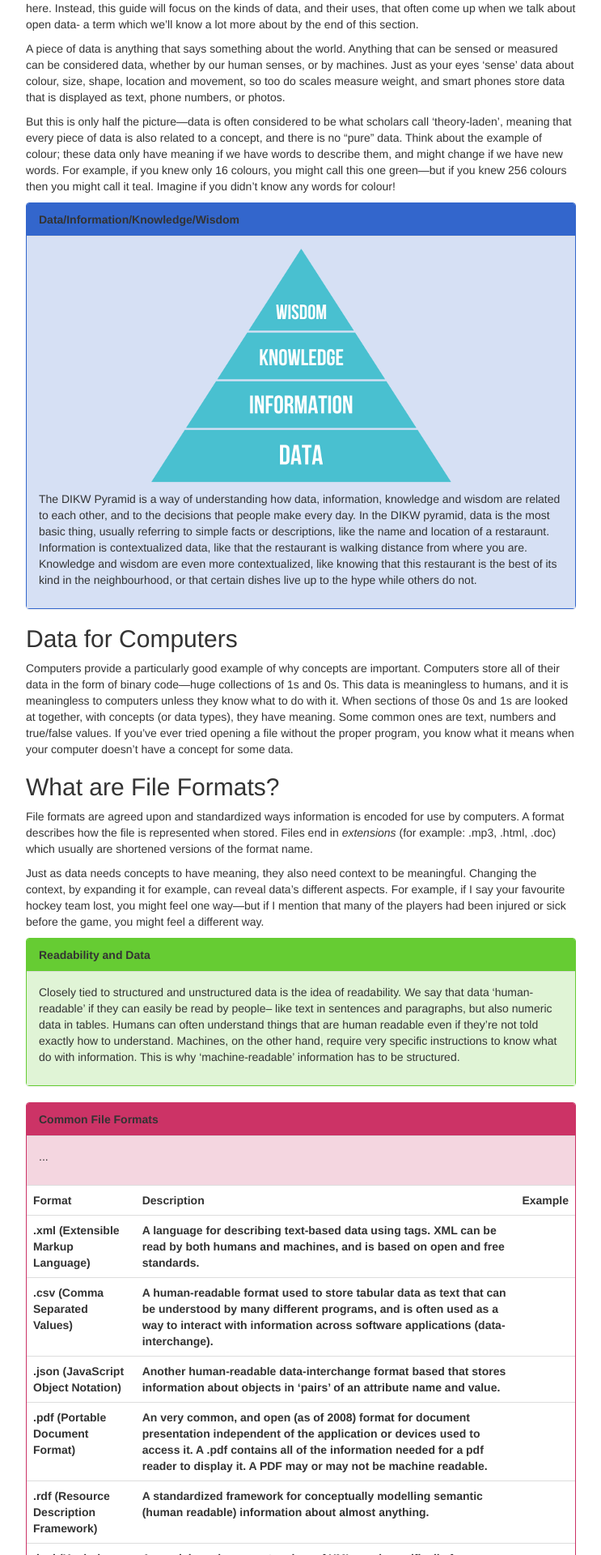
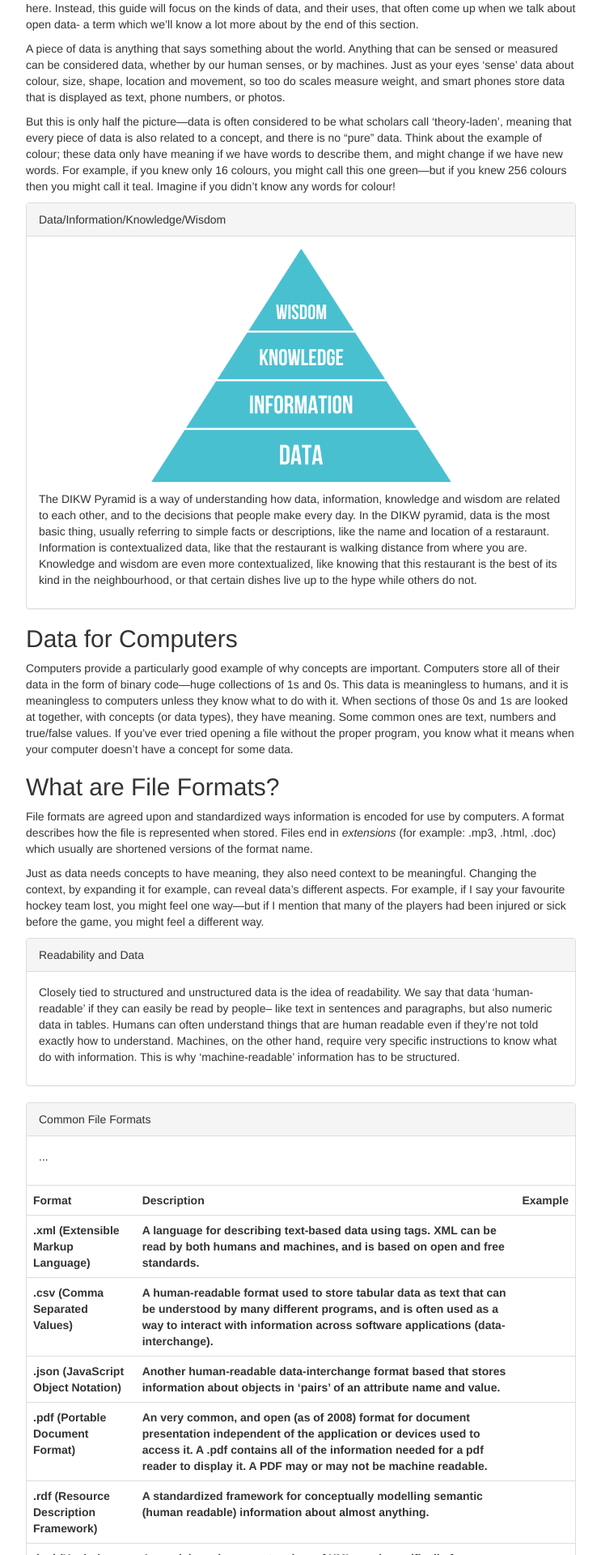
Before and after one commit to citizens-guide-open-data/citizens-guide-open-data.github.io, a Jekyll site: the page built from index.html, in a window 1280 px wide. Shown: the part 2174-4094 px from the top of the page at 81% size, without its empty margins (268-1011 px from the left). Built offline with Jekyll 4.4.1, drawn with Linux system fonts in a browser that asks for light colours.

Commit message:
remove custom css moe to scss

```diff
--- a/_includes/head.html
+++ b/_includes/head.html
@@ -7,7 +7,6 @@
   <meta name="description" content="{% if page.excerpt %}{{ page.excerpt | strip_html | strip_newlines | truncate: 160 }}{% else %}{{ site.description }}{% endif %}">
 
   <link rel="stylesheet" href="{{ "/css/main.css" | prepend: site.baseurl }}">
-  <link rel="stylesheet" type="text/css" href="css/custom.css">
   <link rel="canonical" href="{{ page.url | replace:'index.html','' | prepend: site.baseurl | prepend: site.url }}">
   <link rel="alternate" type="application/rss+xml" title="{{ site.title }}" href="{{ "/feed.xml" | prepend: site.baseurl | prepend: site.url }}">
 </head>
--- a/css/custom.css
+++ /dev/null
@@ -1,55 +0,0 @@
-/* HEADER CSS */
-.title-text {
-    padding-top: 25px;
-}
-
-/* POPOUTS CSS */
-
-.popout-panel {
-    border-color: #3366cc !important;
-}
-
-.popout-heading {
-    font-weight: bold;
-    background-color: #3366cc !important;
-}
-
-.popout-body {
-    background-color: #d6e0f4;
-}
-
-/* CONCEPTS */
-
-.concept-panel {
-    border-color: #66cc33 !important;
-}
-
-.concept-heading {
-    font-weight: bold;
-    background-color: #66cc33 !important;
-}
-
-.concept-body {
-    background-color: #e0f4d6;
-}
-
-/* TOOLTIPS */
-
-.tooltip-panel {
-    border-color: #cc3366 !important;
-}
-
-.tooltip-heading {
-    font-weight: bold;
-    background-color: #cc3366 !important;
-}
-
-.tooltip-body {
-    background-color: #f4d6e0;
-}
-
-/* PERSONA THUMBNAIL */
-.persona-thumbnail {
-    padding-bottom: 0px;
-    padding-top: -50px;
-}
```
